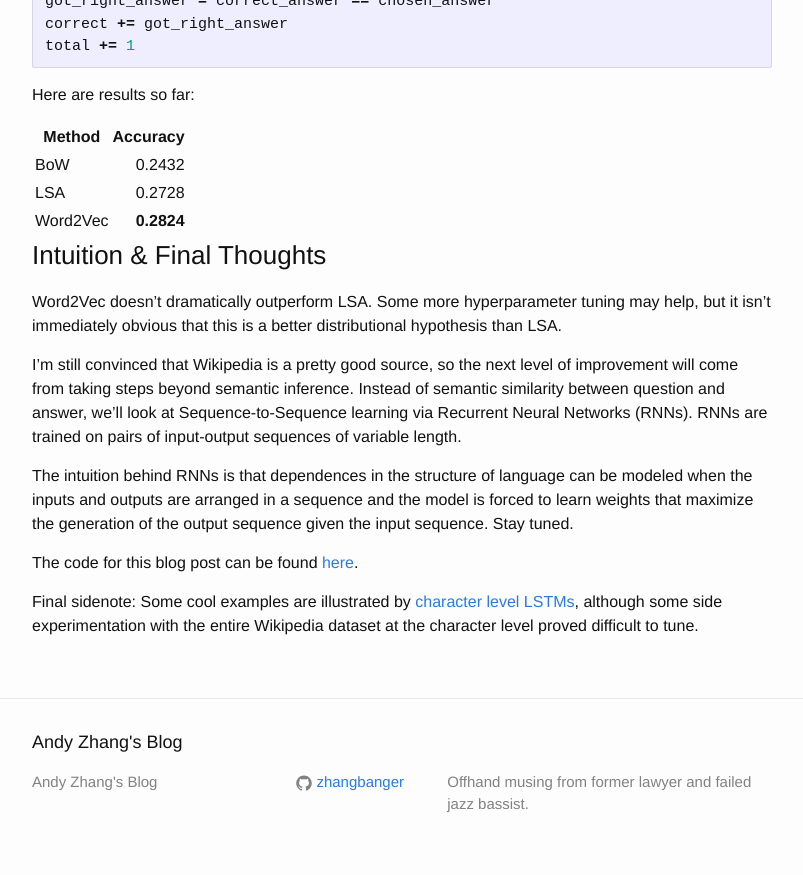
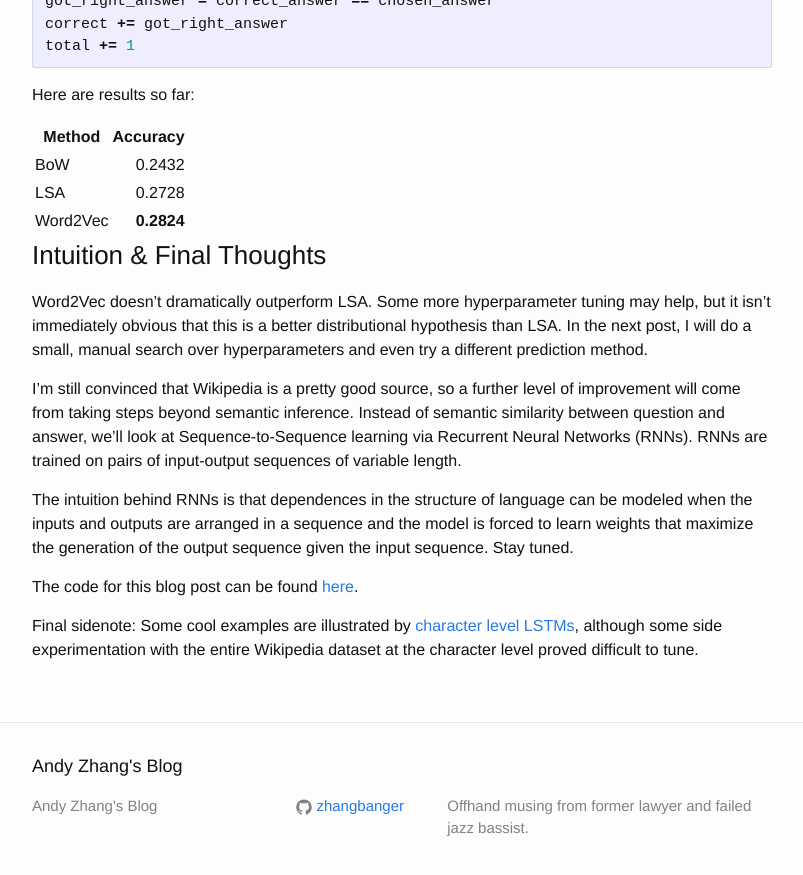
Before and after one commit to ZhangBanger/zhangbanger.github.io, a Jekyll site: the page built from _posts/2015-12-13-allen-ai-challenge-part-3.md, in a window 1280 px wide and 900 px high, scrolled down 8173 px. Shown: the top 875 px of the window, without its empty margins (238-1041 px from the left). Built offline with Jekyll 4.4.1, drawn with Linux system fonts in a browser that asks for light colours; Markdown is read by kramdown in place of the engine named in the settings; formulas are drawn with MathJax 3.

Commit message:
Update plan for part 4

```diff
--- a/_posts/2015-12-13-allen-ai-challenge-part-3.md
+++ b/_posts/2015-12-13-allen-ai-challenge-part-3.md
@@ -277,9 +277,9 @@ Here are results so far:
 
 ### Intuition & Final Thoughts
 
-Word2Vec doesn't dramatically outperform LSA. Some more hyperparameter tuning may help, but it isn't immediately obvious that this is a better distributional hypothesis than LSA.
+Word2Vec doesn't dramatically outperform LSA. Some more hyperparameter tuning may help, but it isn't immediately obvious that this is a better distributional hypothesis than LSA. In the next post, I will do a small, manual search over hyperparameters and even try a different prediction method.
 
-I'm still convinced that Wikipedia is a pretty good source, so the next level of improvement will come from taking steps beyond semantic inference. Instead of semantic similarity between question and answer, we'll look at Sequence-to-Sequence learning via Recurrent Neural Networks (RNNs). RNNs are trained on pairs of input-output sequences of variable length.
+I'm still convinced that Wikipedia is a pretty good source, so a further level of improvement will come from taking steps beyond semantic inference. Instead of semantic similarity between question and answer, we'll look at Sequence-to-Sequence learning via Recurrent Neural Networks (RNNs). RNNs are trained on pairs of input-output sequences of variable length.
 
 The intuition behind RNNs is that dependences in the structure of language can be modeled when the inputs and outputs are arranged in a sequence and the model is forced to learn weights that maximize the generation of the output sequence given the input sequence. Stay tuned.
 
```
